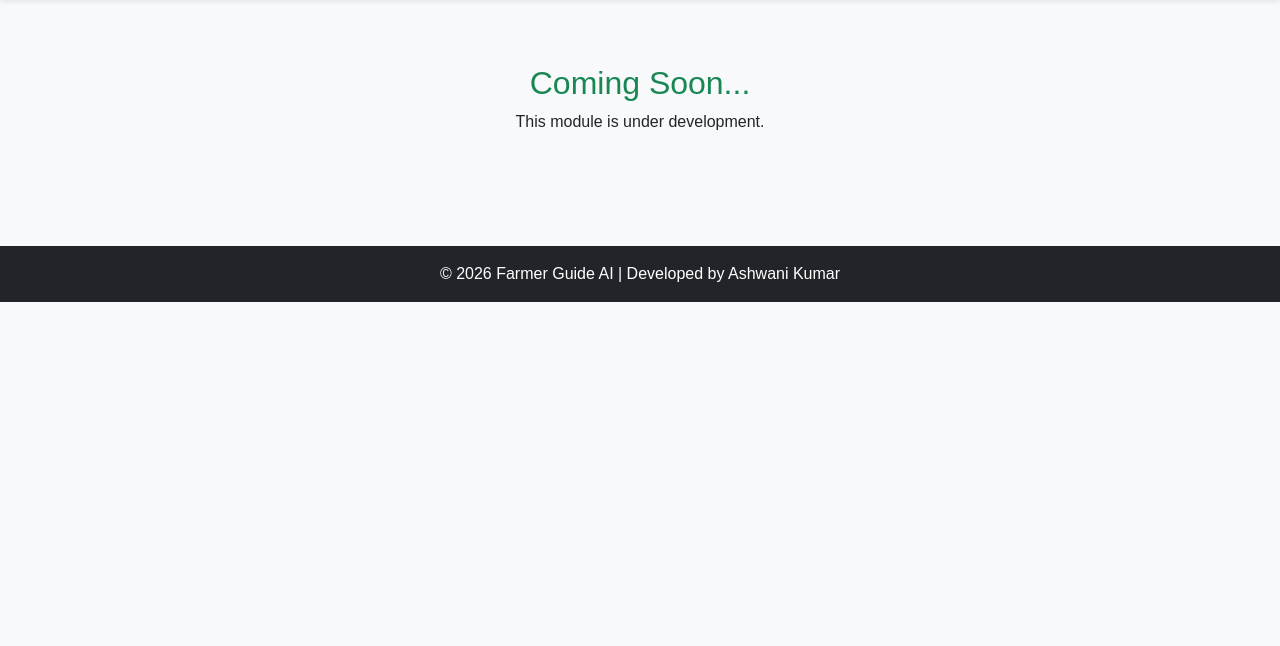
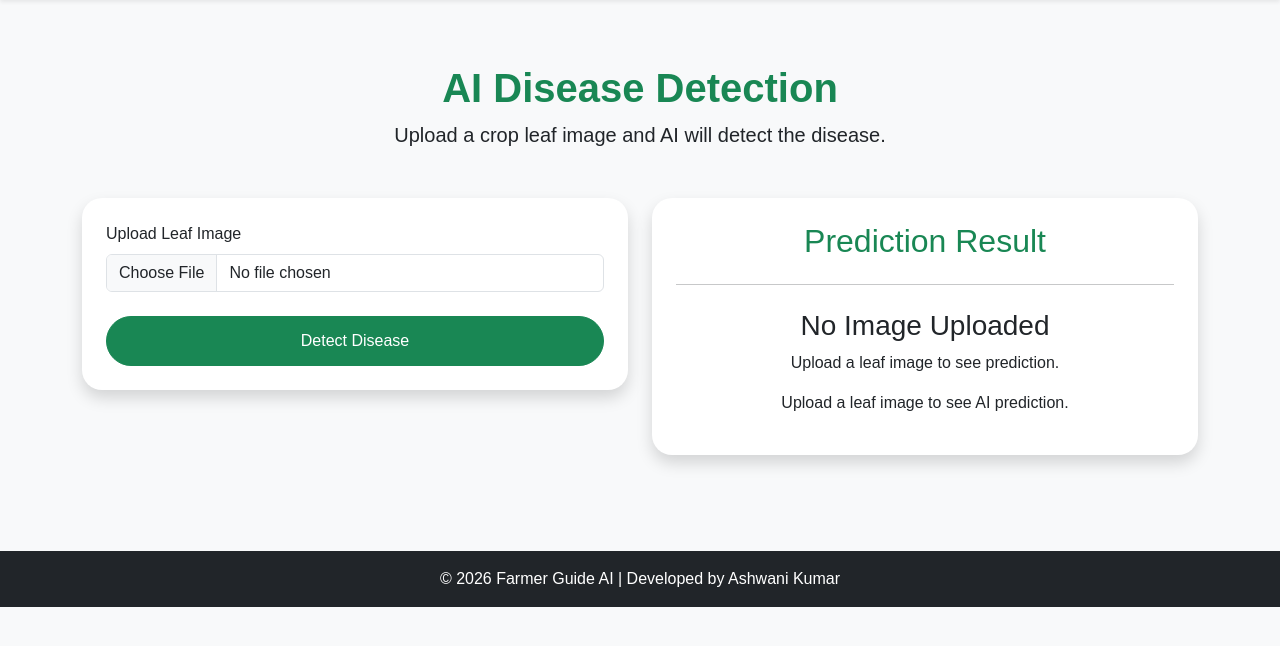
Before and after one commit to Ashwaniansh/Farmer---Guide---AI, a Flask app: page /disease in a window 1280 px wide. Shown: the part 56-702 px from the top of the page. Run offline with Flask 3, Linux system fonts and the light colour scheme; parts of the project's set-up code (start-up, migrations or seed data) failed here and were passed over.

Commit message:
Initial project structure

```diff
--- a/app.py
+++ b/app.py
@@ -1,3 +1,5 @@
+import os
+from werkzeug.utils import secure_filename
 import joblib
 import numpy as np
 from flask import Flask, render_template, request, redirect, flash
@@ -5,6 +7,8 @@ from models import db
 from models.user import User
 from config import Config
 app = Flask(__name__)
+UPLOAD_FOLDER = "static/uploads"
+app.config["UPLOAD_FOLDER"] = UPLOAD_FOLDER
 app.config["SECRET_KEY"] = "FarmerGuideAI@2026"
 
 app.config.from_object(Config)
@@ -29,11 +33,14 @@ def login():
         email = request.form.get("email")
         password = request.form.get("password")
         user = User.query.filter_by(email=email).first()
-        if user and user.password == password:
-            flash("Login Successful", "success")
-            return redirect("/dashboard")
+        if user:
+            if user.password == password:
+                flash("Welcome " + user.name, "success")
+                return redirect("/dashboard")
+            else:
+                flash("Incorrect Password", "danger")
         else:
-            flash("Invalid Email or Password", "danger")
+            flash("User Not Found", "warning")
     return render_template("login.html")
 
 @app.route("/register", methods=["GET", "POST"])
@@ -81,9 +88,17 @@ def crop():
         )
     return render_template("crop.html")
 
-@app.route("/disease")
+@app.route("/disease", methods=["GET", "POST"])
 def disease():
-    return render_template("disease.html")
+    image = None
+    if request.method == "POST":
+        file = request.files["image"]
+        if file:
+            filename = secure_filename(file.filename)
+            filepath = os.path.join(app.config["UPLOAD_FOLDER"], filename)
+            file.save(filepath)
+            image = filename
+    return render_template("disease.html", image=image)
 
 @app.route("/weather")
 def weather():
--- a/templates/disease.html
+++ b/templates/disease.html
@@ -1,12 +1,58 @@
 {% extends "base.html" %}
-
-{% block title %}Coming Soon{% endblock %}
-
+{% block title %}Disease Detection{% endblock %}
 {% block content %}
-
-<div class="container py-5 text-center">
-    <h2 class="text-success">Coming Soon...</h2>
-    <p>This module is under development.</p>
+<div class="container py-5">
+    <div class="text-center mb-5">
+        <h1 class="text-success fw-bold">
+         AI Disease Detection
+        </h1>
+        <p class="lead">
+            Upload a crop leaf image and AI will detect the disease.
+        </p>
+    </div>
+    <div class="row">
+<!-- Upload Card -->
+        <div class="col-md-6">
+            <div class="card shadow p-4">
+                <form method="POST" enctype="multipart/form-data">
+                    <label class="form-label">
+                        Upload Leaf Image
+                    </label>
+                    <input
+                        type="file"
+                        name="image"
+                        class="form-control"
+                        required>
+                    <button class="btn btn-success w-100 mt-4">
+                        Detect Disease
+                    </button>
+                </form>
+            </div>
+        </div>
+<!-- Result Card -->
+        <div class="col-md-6">
+            <div class="card shadow p-4 text-center">
+                <h2 class="text-success">
+                    Prediction Result
+                </h2>
+                <hr>
+                <h1 class="display-5">
+                {% if image %}
+                <img src="{{ url_for('static', filename='uploads/' + image) }}"
+                class="img-fluid rounded mb-3">
+                <h3 class="text-success">
+                    Image Uploaded Successfully
+                </h3>
+                {% else %}
+                <h3>No Image Uploaded</h3>
+                <p>Upload a leaf image to see prediction.</p>
+                {% endif %}
+                </h1>
+                <p>
+                    Upload a leaf image to see AI prediction.
+                </p>
+            </div>
+        </div>
+    </div>
 </div>
-
 {% endblock %}
```
Also changed, not shown: 1 other file.
